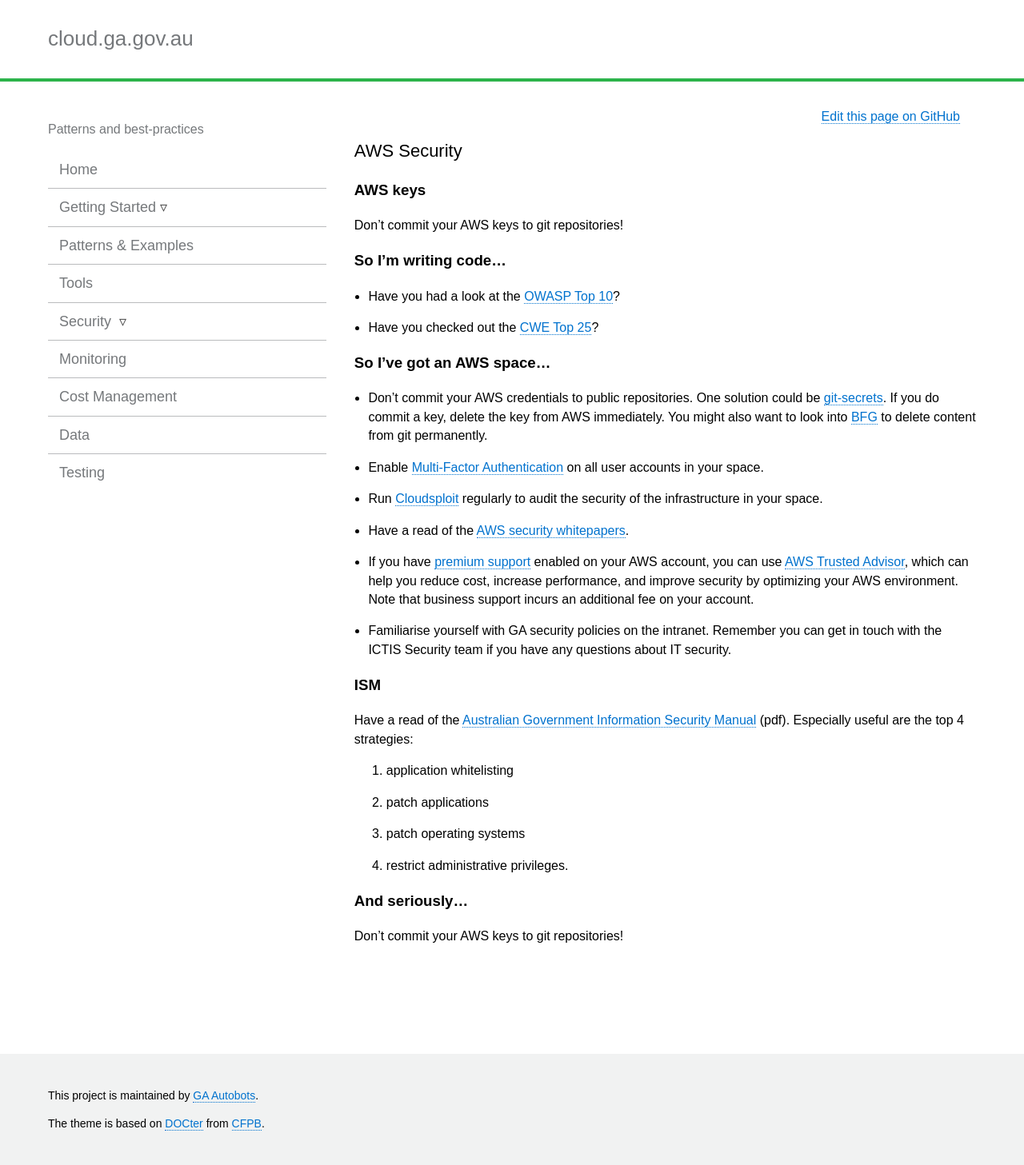
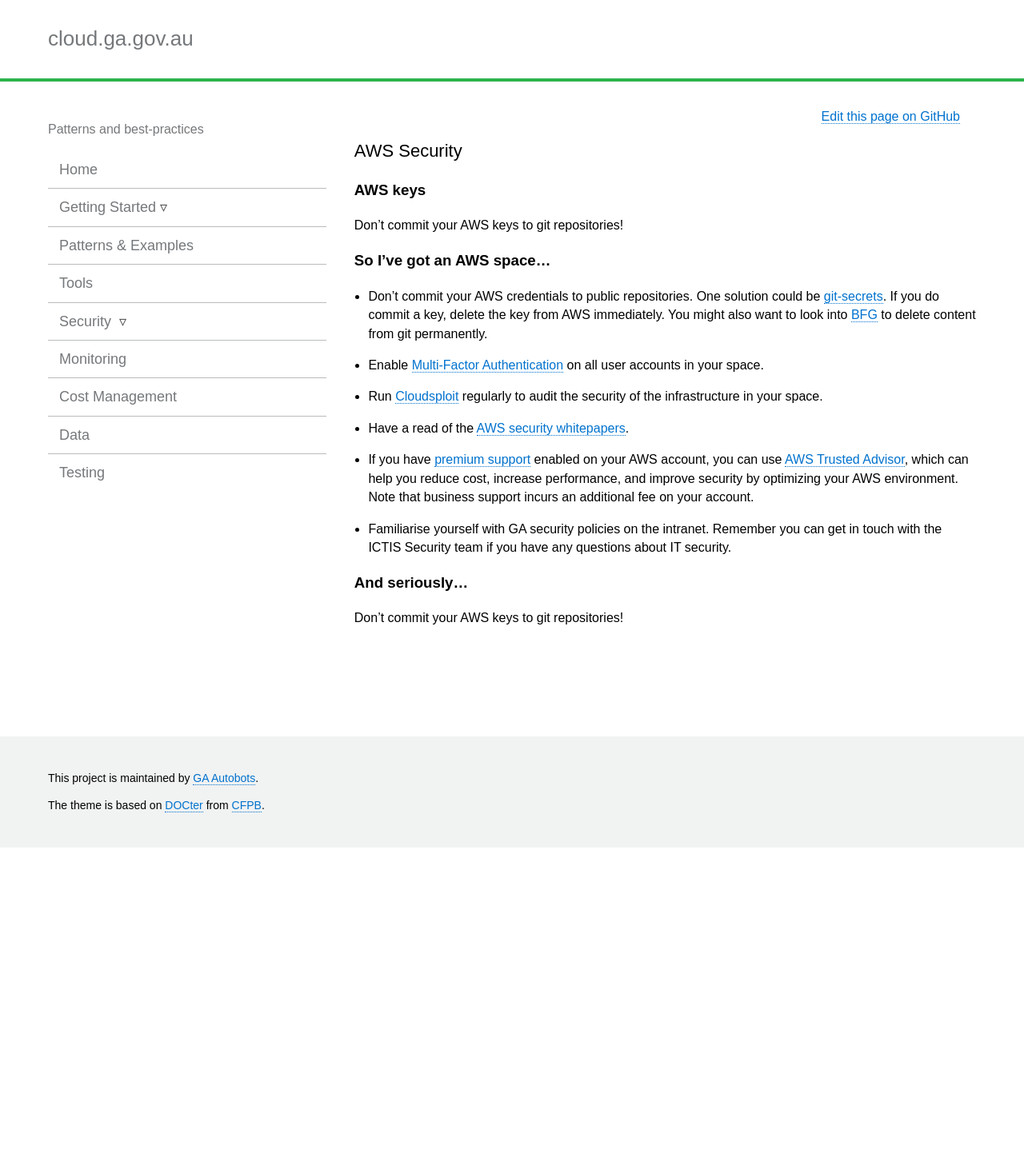
Before and after one commit to GeoscienceAustralia/cloud, a Jekyll site: the page built from docs/_pages/aws_security_sub.md, in a window 1280 px wide. Shown: the whole page at 80% size. Built offline with Jekyll 4.4.1, drawn with Linux system fonts in a browser that asks for light colours; nearby versions of some CDN libraries; after the commit the page ends 1060 px from its top, so only the background shows below that.

Commit message:
Remove code, ISM

```diff
--- a/docs/_pages/aws_security_sub.md
+++ b/docs/_pages/aws_security_sub.md
@@ -6,10 +6,6 @@ permalink: aws_security_sub.html
 
 ### AWS keys
 Don't commit your AWS keys to git repositories!
-
-### So I'm writing code...
-* Have you had a look at the [OWASP Top 10](https://www.owasp.org/index.php/OWASP_Top_Ten_Cheat_Sheet)?
-* Have you checked out the [CWE Top 25](http://cwe.mitre.org/top25/index.html#Listing)?
 
 ### So I've got an AWS space...
 
@@ -20,14 +16,5 @@ Don't commit your AWS keys to git repositories!
 * If you have [premium support](https://aws.amazon.com/premiumsupport/) enabled on your AWS account, you can use [AWS Trusted Advisor](https://aws.amazon.com/premiumsupport/trustedadvisor/), which can help you reduce cost, increase performance, and improve security by optimizing your AWS environment. Note that business support incurs an additional fee on your account.
 * Familiarise yourself with GA security policies on the intranet. Remember you can get in touch with the ICTIS Security team if you have any questions about IT security.
 
-### ISM
-
-Have a read of the [Australian Government Information Security Manual](http://www.asd.gov.au/publications/Information_Security_Manual_2016_Controls.pdf) (pdf). Especially useful are the top 4 strategies:
-
-1. application whitelisting
-2. patch applications
-3. patch operating systems
-4. restrict administrative privileges.
-
 ### And seriously...
 Don't commit your AWS keys to git repositories!
```
